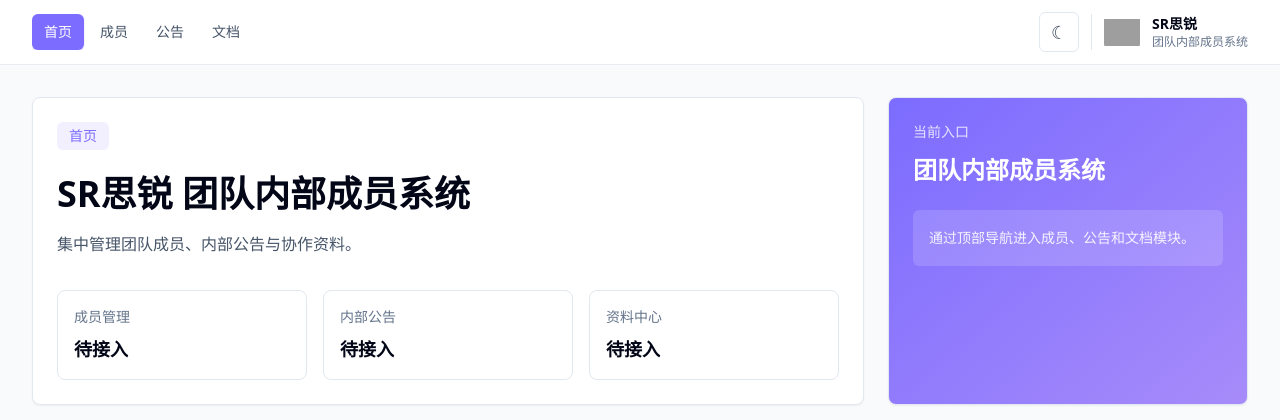
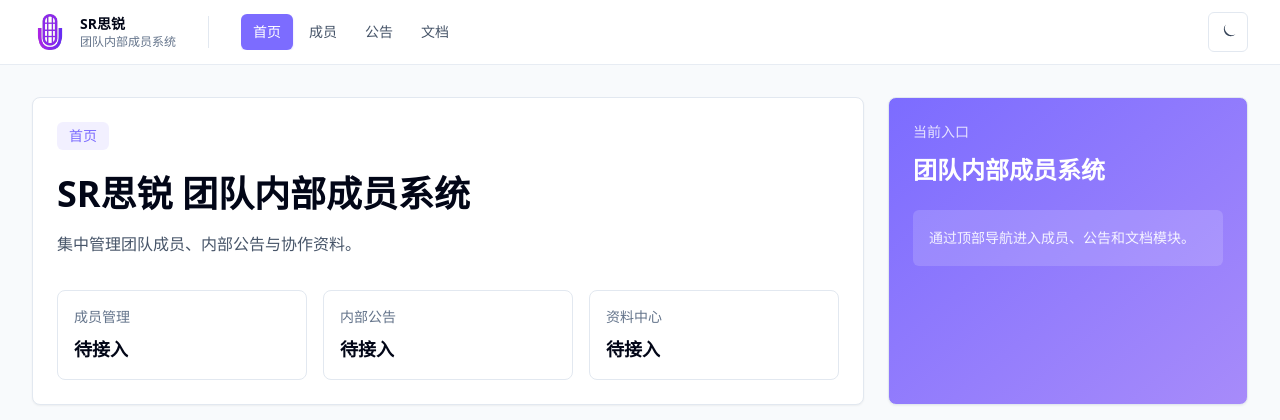
Before and after one commit to Ariakage/srmember-django, a Django app: page / in a window 1280 px wide. Shown: the top 420 px of the page. Run offline with Django 5.2, Linux system fonts and the light colour scheme; data comes from the database, SQL or seed files in the repository; some libraries are stand-ins or nearby versions; grey boxes are pictures that could not be loaded.

Commit message:
style(core): refine header branding

```diff
--- a/templates/base.html
+++ b/templates/base.html
@@ -1,3 +1,4 @@
+{% load static %}
 <!doctype html>
 <html lang="zh-CN" class="h-full">
 <head>
@@ -28,25 +29,31 @@
 </head>
 <body class="flex min-h-full flex-col bg-slate-50 text-slate-950 antialiased transition-colors dark:bg-slate-950 dark:text-white">
     <header class="sticky top-0 z-40 border-b border-slate-200/80 bg-white/90 backdrop-blur dark:border-white/10 dark:bg-slate-950/85">
-        <nav class="mx-auto flex h-16 max-w-7xl items-center gap-4 px-4 sm:px-6 lg:px-8" aria-label="主导航">
-            <div class="flex min-w-0 flex-1 items-center gap-1 overflow-x-auto">
+        <nav class="flex h-16 w-full items-center px-4 sm:px-6 lg:px-8" aria-label="主导航">
+            <div class="flex shrink-0 items-center gap-3">
+                <img src="{% static 'images/logo.png' %}" alt="SR思锐" class="h-9 w-9 rounded-md object-contain">
+                <div class="hidden leading-tight sm:block">
+                    <div class="text-sm font-semibold tracking-normal text-slate-950 dark:text-white">SR思锐</div>
+                    <div class="text-xs text-slate-500 dark:text-slate-400">团队内部成员系统</div>
+                </div>
+            </div>
+            <div class="mx-8 h-8 w-px shrink-0 bg-slate-200 dark:bg-white/10"></div>
+            <div class="flex min-w-0 items-center gap-1 overflow-x-auto">
                 {% for item in nav_items %}
                     <a href="{{ item.url }}" class="whitespace-nowrap rounded-md px-3 py-2 text-sm font-medium transition {% if item.active %}bg-primary text-white shadow-sm shadow-primary/30{% else %}text-slate-600 hover:bg-slate-100 hover:text-slate-950 dark:text-slate-300 dark:hover:bg-white/10 dark:hover:text-white{% endif %}">
                         {{ item.label }}
                     </a>
                 {% endfor %}
             </div>
-            <div class="flex shrink-0 items-center gap-3">
+            <div class="ml-auto flex shrink-0 items-center">
                 <button id="theme-toggle" type="button" class="inline-flex h-10 w-10 items-center justify-center rounded-md border border-slate-200 bg-white text-slate-700 transition hover:border-primary hover:text-primary dark:border-white/10 dark:bg-white/5 dark:text-slate-200 dark:hover:border-primary-2 dark:hover:text-primary-2" aria-label="切换深色和浅色模式" aria-pressed="false">
-                    <span id="theme-icon" class="text-lg leading-none">☾</span>
+                    <svg id="theme-icon-moon" class="h-5 w-5" viewBox="0 0 24 24" aria-hidden="true">
+                        <path fill="currentColor" d="M21 14.6A8.5 8.5 0 0 1 9.4 3a7.7 7.7 0 1 0 11.6 11.6Z" />
+                    </svg>
+                    <svg id="theme-icon-sun" class="hidden h-5 w-5" viewBox="0 0 24 24" aria-hidden="true">
+                        <path fill="currentColor" d="M12 17.2a5.2 5.2 0 1 0 0-10.4 5.2 5.2 0 0 0 0 10.4Zm0-13.7a1.2 1.2 0 0 0 1.2-1.2V1.2a1.2 1.2 0 0 0-2.4 0v1.1A1.2 1.2 0 0 0 12 3.5Zm0 17a1.2 1.2 0 0 0-1.2 1.2v1.1a1.2 1.2 0 0 0 2.4 0v-1.1A1.2 1.2 0 0 0 12 20.5ZM22.8 10.8h-1.1a1.2 1.2 0 0 0 0 2.4h1.1a1.2 1.2 0 0 0 0-2.4Zm-20.5 0H1.2a1.2 1.2 0 0 0 0 2.4h1.1a1.2 1.2 0 0 0 0-2.4Zm16.9-6a1.2 1.2 0 0 0-1.7 0l-.8.8a1.2 1.2 0 1 0 1.7 1.7l.8-.8a1.2 1.2 0 0 0 0-1.7ZM6.5 16.7a1.2 1.2 0 0 0-1.7 0l-.8.8a1.2 1.2 0 0 0 1.7 1.7l.8-.8a1.2 1.2 0 0 0 0-1.7Zm11.9 0a1.2 1.2 0 0 0-1.7 1.7l.8.8a1.2 1.2 0 0 0 1.7-1.7l-.8-.8ZM5.6 4.8a1.2 1.2 0 0 0-1.7 1.7l.8.8a1.2 1.2 0 0 0 1.7-1.7l-.8-.8Z" />
+                    </svg>
                 </button>
-                <div class="flex items-center gap-3 border-l border-slate-200 pl-3 dark:border-white/10">
-                    <img src="https://sr-studio.cn/images/logo.png" alt="SR思锐" class="h-9 w-9 rounded-md object-contain">
-                    <div class="hidden leading-tight sm:block">
-                        <div class="text-sm font-semibold tracking-normal text-slate-950 dark:text-white">SR思锐</div>
-                        <div class="text-xs text-slate-500 dark:text-slate-400">团队内部成员系统</div>
-                    </div>
-                </div>
             </div>
         </nav>
     </header>
@@ -63,12 +70,14 @@
     </footer>
     <script>
         const toggleButton = document.getElementById('theme-toggle')
-        const themeIcon = document.getElementById('theme-icon')
+        const themeIconMoon = document.getElementById('theme-icon-moon')
+        const themeIconSun = document.getElementById('theme-icon-sun')
 
         function syncThemeButton() {
             const isDark = document.documentElement.classList.contains('dark')
             toggleButton.setAttribute('aria-pressed', String(isDark))
-            themeIcon.textContent = isDark ? '☀' : '☾'
+            themeIconMoon.classList.toggle('hidden', isDark)
+            themeIconSun.classList.toggle('hidden', !isDark)
         }
 
         toggleButton.addEventListener('click', () => {
```
Also changed, not shown: static/images/logo.png (added).
